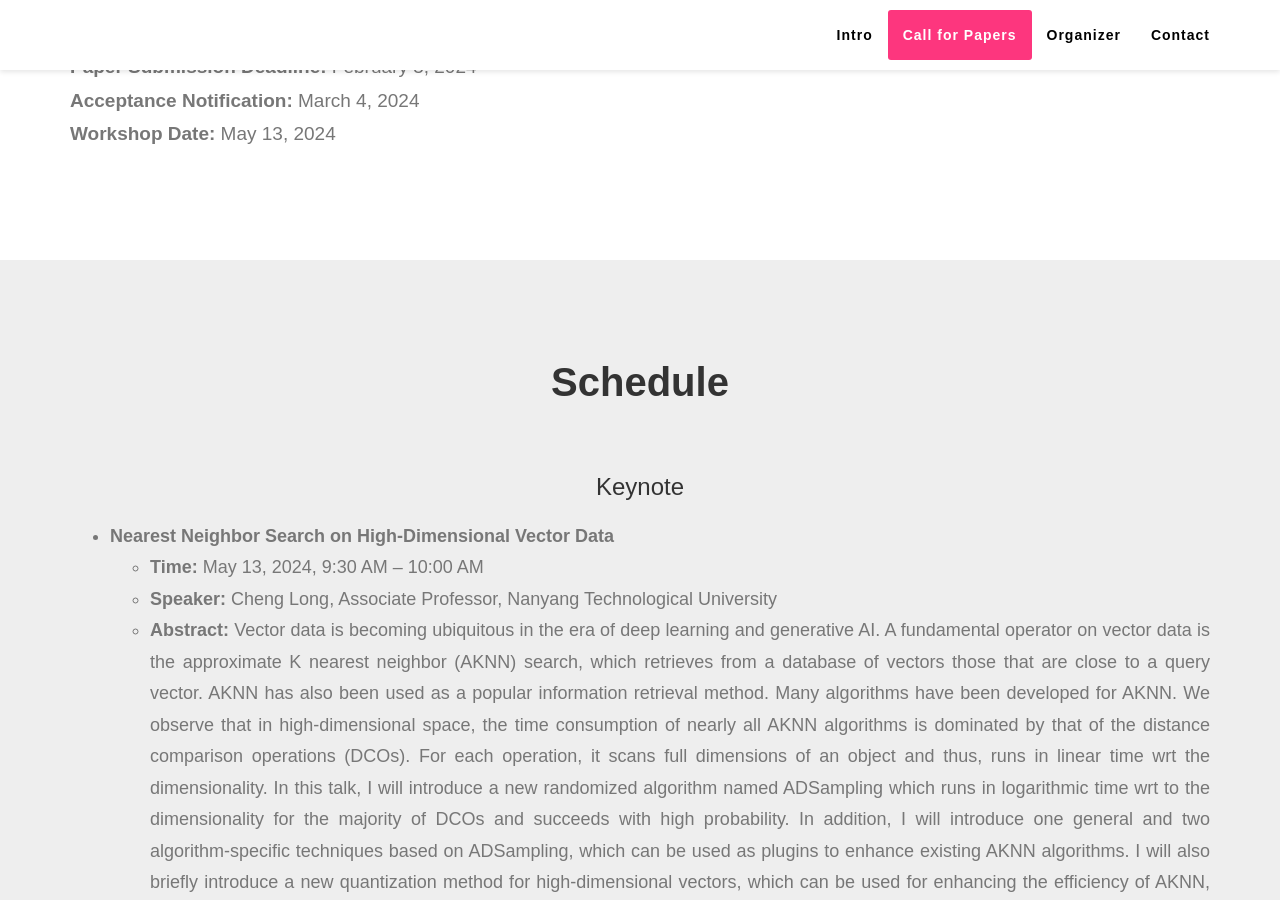
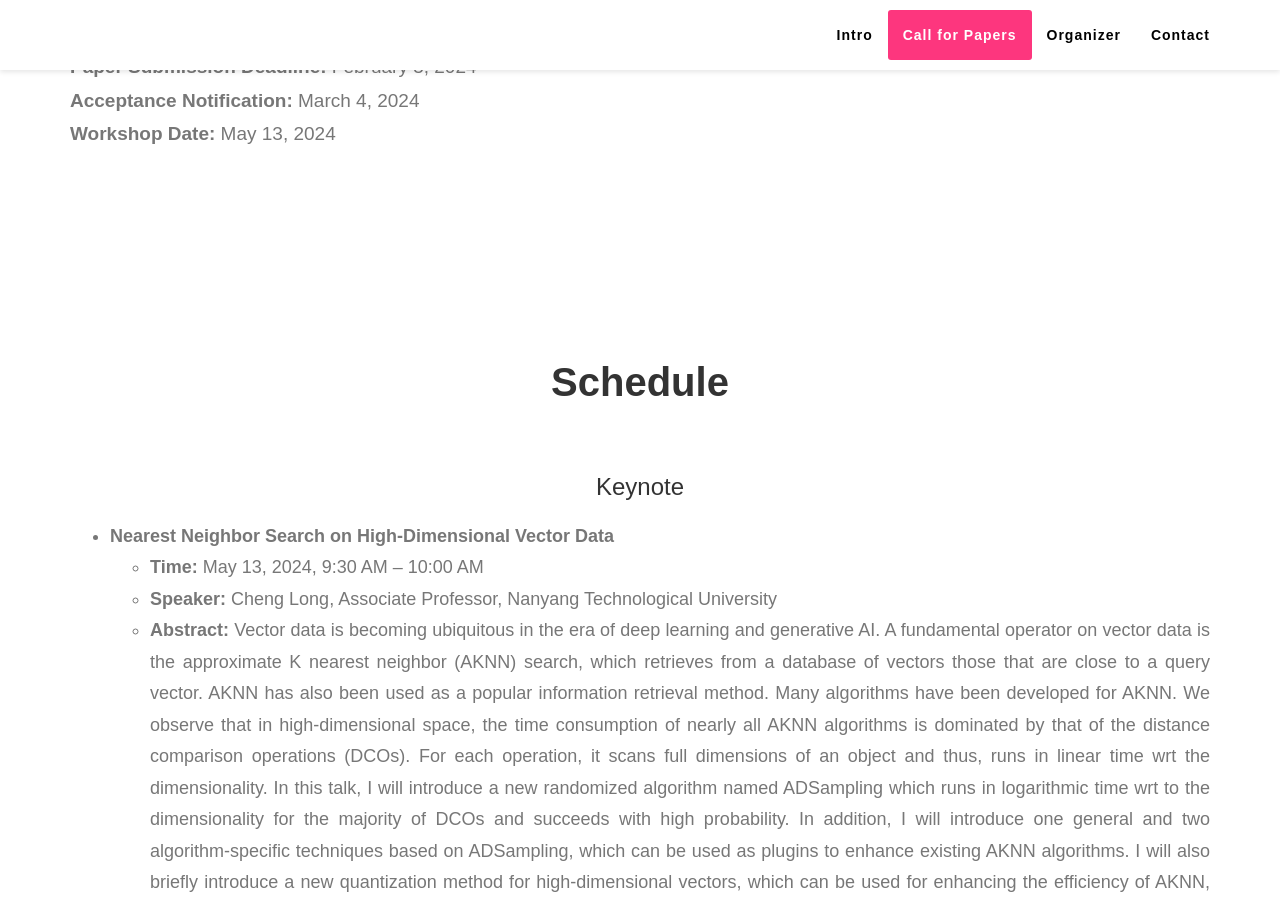
Before and after one commit to IRMeetsLLM/IRMeetsLLM.github.io, a Jekyll site: the page built from index.md, in a window 1280 px wide and 900 px high, scrolled down 3205 px. Built offline with Jekyll 4.4.1, drawn with Linux system fonts in a browser that asks for light colours; nearby versions of some CDN libraries; some web fonts are replaced.

Commit message:
Update home.html

```diff
--- a/_layouts/home.html
+++ b/_layouts/home.html
@@ -68,7 +68,7 @@
 
     {% include summary.html class="bg-mid-gray" %}
     {% include call.html %}
-    {% include schedule2.html class="bg-mid-gray" %}
+    {% include schedule2.html %}
     {% include organizer.html %}
     {% include contact.html class="bg-mid-gray" %}
 
```
